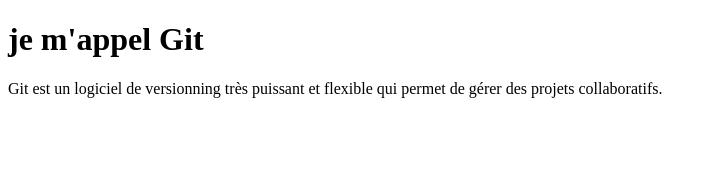
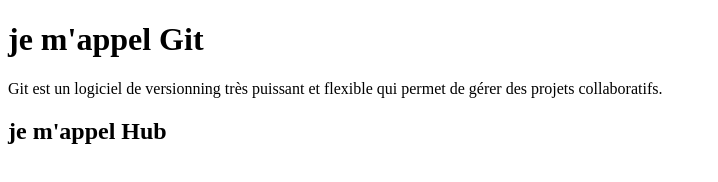
Before and after one commit to bigyaya/LGC2024courGit, a plain HTML site: page index.html in a window 1280 px wide. Shown: the whole page, without its empty margins (0-718 px from the left). Drawn offline with Linux system fonts and the light colour scheme.

Commit message:
Update index.html

```diff
--- a/index.html
+++ b/index.html
@@ -10,5 +10,7 @@
     <h1>je m'appel Git</h1>
     <p>Git est un logiciel de versionning très puissant et flexible qui permet de gérer des projets collaboratifs.</p>
 
+
+    <h2>je m'appel Hub</h2>
 </body>
 </html>
```
